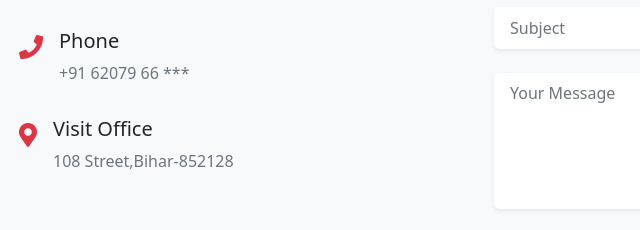
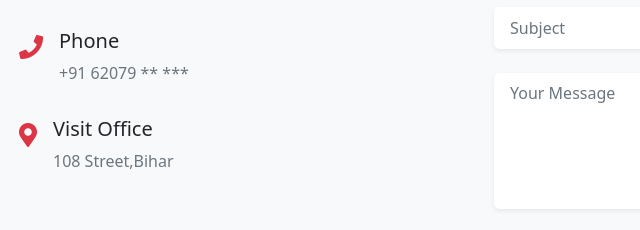
Before and after one commit to kumarshubham01/Portfolio-Template, a plain HTML site: page index.html in a window 1280 px wide. Shown: the part 3856-4086 px from the top of the page, 63-703 px from the left. Drawn offline with nearby package versions, Linux system fonts and the light colour scheme.

Commit message:
Update index.html

```diff
--- a/index.html
+++ b/index.html
@@ -381,7 +381,7 @@
                 </div>
                 <div class="text ms-3">
                     <h3 class="fs-5">Phone</h3>
-                    <P class="text-muted">+91 62079 66 ***</P>
+                    <P class="text-muted">+91 62079 ** ***</P>
                 </div>
             </div>
             <div class="contect-item d-flex mb-3">
@@ -390,7 +390,7 @@
                 </div>
                 <div class="text ms-3">
                     <h3 class="fs-5">Visit Office</h3>
-                    <P class="text-muted">108 Street,Bihar-852128</P>
+                    <P class="text-muted">108 Street,Bihar</P>
                 </div>
             </div>
 
```
